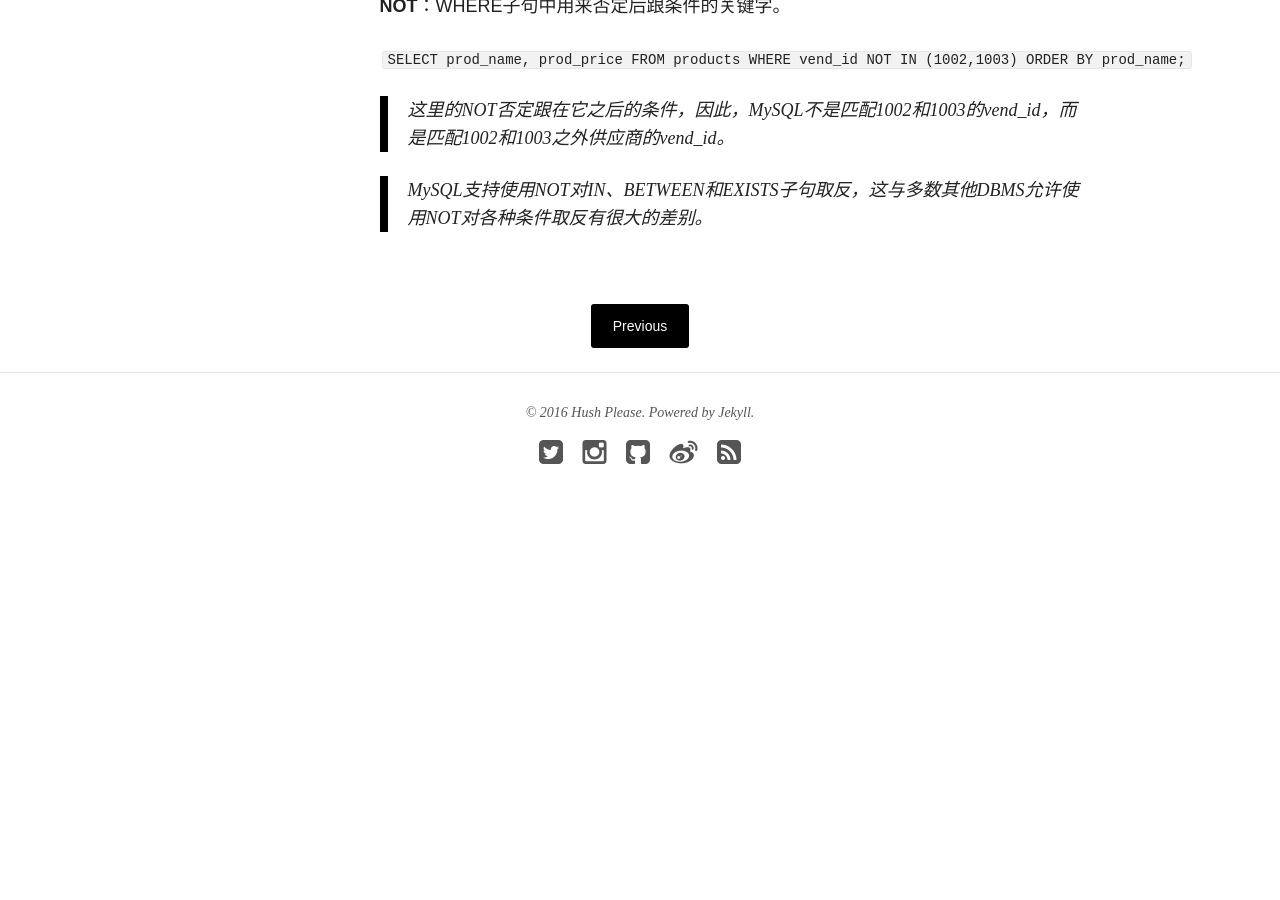
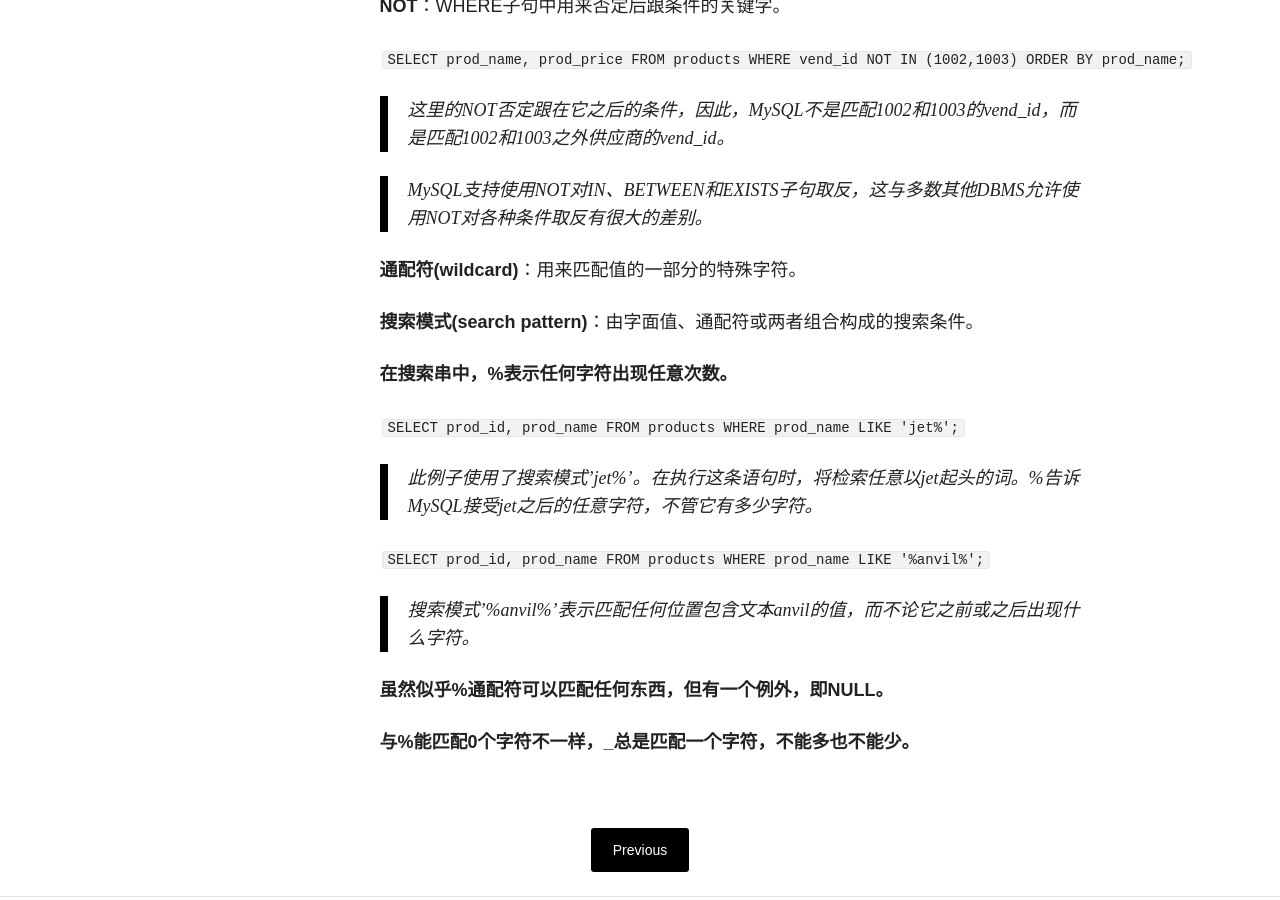
Before and after one commit to hushPlease/hushPlease.github.io, a Jekyll site: the page built from _posts/blog/2016-07-20-mysql-crash-course-take-down.md, in a window 1280 px wide and 900 px high, scrolled down 6124 px. Built offline with Jekyll 4.4.1, drawn with Linux system fonts in a browser that asks for light colours; nearby versions of some CDN libraries; before the commit the page ends 6688 px from its top, so only the background shows below that.

Commit message:
Update post.

```diff
--- a/_posts/blog/2016-07-20-mysql-crash-course-take-down.md
+++ b/_posts/blog/2016-07-20-mysql-crash-course-take-down.md
@@ -184,3 +184,21 @@ share: true
 > 这里的NOT否定跟在它之后的条件，因此，MySQL不是匹配1002和1003的vend_id，而是匹配1002和1003之外供应商的vend_id。
 
 > MySQL支持使用NOT对IN、BETWEEN和EXISTS子句取反，这与多数其他DBMS允许使用NOT对各种条件取反有很大的差别。
+
+**通配符(wildcard)**：用来匹配值的一部分的特殊字符。
+
+**搜索模式(search pattern)**：由字面值、通配符或两者组合构成的搜索条件。
+
+**在搜索串中，%表示任何字符出现任意次数。**
+
+`SELECT prod_id, prod_name FROM products WHERE prod_name LIKE 'jet%';`
+
+> 此例子使用了搜索模式'jet%'。在执行这条语句时，将检索任意以jet起头的词。%告诉MySQL接受jet之后的任意字符，不管它有多少字符。
+
+`SELECT prod_id, prod_name FROM products WHERE prod_name LIKE '%anvil%';`
+
+> 搜索模式'%anvil%'表示匹配任何位置包含文本anvil的值，而不论它之前或之后出现什么字符。
+
+**虽然似乎%通配符可以匹配任何东西，但有一个例外，即NULL。**
+
+**与%能匹配0个字符不一样，_总是匹配一个字符，不能多也不能少。**
```
